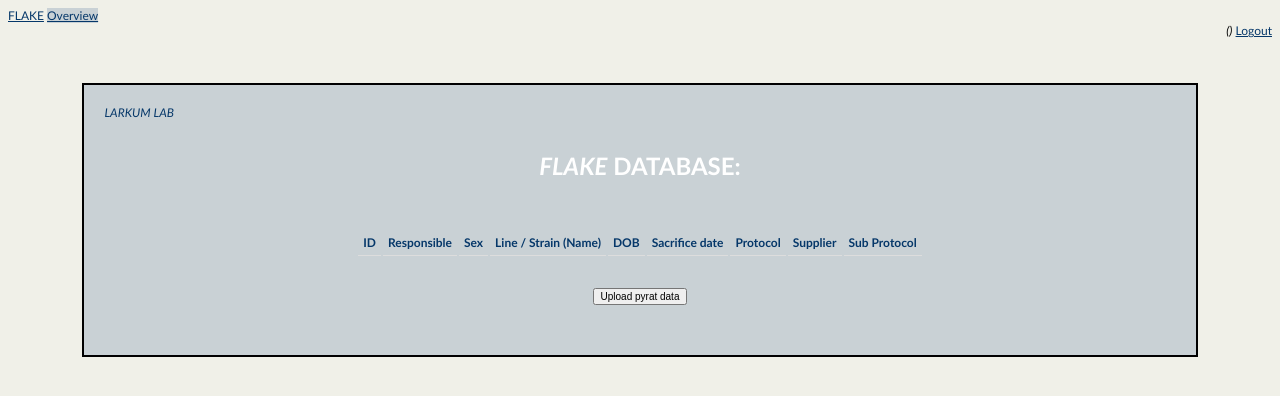
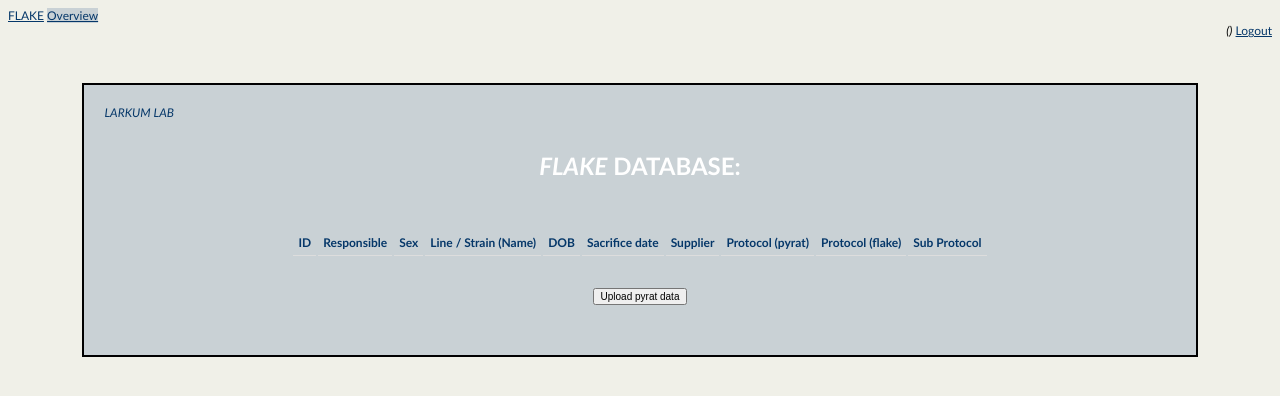
Before and after one commit to georgbuechner/flake, a Flask app: template src/templates/overview.html in a window 1280 px wide. Shown: the top 396 px of the page. Run offline with Flask 3, Linux system fonts and the light colour scheme; the template is opened without the code that fills it, so the values that code supplies are empty; parts of the project's set-up code (start-up, migrations or seed data) failed here and were passed over.

Commit message:
Fixes #65 -
Adds selecting protocol differing from protocol set in pyrat (due to unkown protocol at time
of booking and since protocols cannot be changed within pyrat, once animal has been sacrifced).

```diff
--- a/src/app.py
+++ b/src/app.py
@@ -34,6 +34,8 @@ with app.app_context():
     # Create tables
     # drop("general", General)
     db.create_all()
+    # drop("animal_data", AnimalData)
+    # drop_all(EXPERIMENT_TABLES)
 
 @login_manager.user_loader
 def user_loader(user_id):
@@ -359,6 +361,22 @@ def update_animal_subprotocol():
     txt, status = dmanager.set_subprotocol(animal_id, subprotocol, force)
     return txt, status
 
+@app.route("/update/animal_data/protocol", methods=["POST"])
+@login_required
+def update_animal_protocol():
+    """! Updates the subprotocol of an animal and initializes experiment-data.
+
+    @param subprotocol  the new subprotocol
+
+    @return error-/ success-message and status code.
+    """
+    subprotocol = request.form.get("protocol")
+    animal_id = request.form.get("animal_id")
+    force = request.form.get("force") == "true"
+    txt, status = dmanager.set_protocol(animal_id, subprotocol, force)
+    return txt, status
+
+
 @app.route("/update/animal_data/dates/<animal_id>/<autofill>", methods=["POST"])
 @login_required
 def update_dates(animal_id: str, autofill: bool):
--- a/src/data_manager/tables.py
+++ b/src/data_manager/tables.py
@@ -62,8 +62,9 @@ class AnimalData(db.Model):
         self.dob = data["dob"]
         self.death_date = str(data["death_date"])
         self.user = data["user"]
-        self.protocol = data["protocol"]
-        self.protocol_escaped = data["protocol_escaped"]
+        self.protocol_pyrat = data["protocol_pyrat"]
+        self.protocol = data["protocol"] if "protocol" in data else "---"
+        self.protocol_escaped = data["protocol_escaped"] if "protocol_escaped" in data else "---"
         self.supplier = data["supplier"]
         self.subprotocol = "---"
         self.stored = False
@@ -74,8 +75,9 @@ class AnimalData(db.Model):
         self.dob = data["dob"]
         self.death_date = str(data["death_date"])
         self.user = data["user"]
-        self.protocol = data["protocol"]
-        self.protocol_escaped = data["protocol_escaped"]
+        self.protocol_pyrat = data["protocol_pyrat"]
+        self.protocol = data["protocol"] if "protocol" in data else "---"
+        self.protocol_escaped = data["protocol_escaped"] if "protocol_escaped" in data else "---"
         self.supplier = data["supplier"]
 
 class Note(db.Model):
--- a/src/static/js/general.js
+++ b/src/static/js/general.js
@@ -96,6 +96,37 @@ async function UpdateSubprotocol(subprotocol, animal_id, force) {
   }
 }
 
+async function UpdateProtocol(protocol, animal_id, force) {
+  console.log(subprotocol, animal_id, force);
+  let formData = new FormData();
+  // Add extracted data to form.
+  formData.append("protocol", protocol);
+  formData.append("animal_id", animal_id);
+  formData.append("force", force);
+  // Send request to server:
+  try {
+    // Send request:
+    let r = await fetch('/update/animal_data/protocol', {method: "POST", body: formData});
+    // Handle response:
+    if (r.status === 200) {
+      window.location=window.location;
+    }
+    if (r.status === 409) {
+      let response_text = await r.text()
+      var dialog = document.getElementById("confirm_modal");
+      document.getElementById("set_subprotocol_msg").innerHTML = response_text;
+      document.getElementById("set_subprotocol_btn").setAttribute("onclick",
+        "UpdateProtocol('"+protocol+"', '"+animal_id+"', true)");
+      dialog.showModal();
+    }
+    else
+      alert("Something went wrong: Error code: " + r.status);
+  } catch(e) {
+    alert("Something went wrong: " + e);
+  }
+}
+
+
 function NotResponsible() {
   alert("You're not responsible for this animal!")
   return false;
--- a/src/templates/overview.html
+++ b/src/templates/overview.html
@@ -27,7 +27,7 @@
 
   </div>
 
-  <dialog id="confirm_modal" style="height: 100px; width: 50%;" category="">
+  <dialog id="confirm_modal" style="height: 150px; width: 50%;" category="">
     <button onclick="Refresh();" style="float: right;">Close</button>
     <br><br>
     <p id="set_subprotocol_msg"></p>
@@ -35,7 +35,7 @@
     <input
        type="submit"
        id="set_subprotocol_btn"
-       value="Yes, change subprotocol and delete experiment data">
+       value="Yes, change (sub-)protocol and delete experiment data">
        <!-- submit is added by javascript -->
     </input>
   </dialog>
--- a/src/templates/overview_table.html
+++ b/src/templates/overview_table.html
@@ -6,8 +6,9 @@
       <th>Line / Strain (Name)</th>
       <th>DOB</th>
       <th>Sacrifice date</th>
-      <th>Protocol</th>
       <th>Supplier</th>
+      <th>Protocol (pyrat)</th>
+      <th>Protocol (flake)</th>
       <th>Sub Protocol</th>
     </tr>
     {% for entry in animal_data %}
@@ -18,8 +19,21 @@
         <td>{{entry.line}}</td>
         <td>{{entry.dob}}</td>
         <td>{{entry.death_date}}</td>
-        <td>{{entry.protocol}}</td>
         <td>{{entry.supplier}}</td>
+        <td>{{entry.protocol_pyrat}}</td>
+        <td>
+          <select
+            id="protocol_flake" autocomplete="off"
+            onchange="UpdateProtocol(this.value, this.parentNode.parentNode.children[0].innerHTML, false)"
+          >
+            <option value="---">---</option>
+            {% for protocol in protocols.keys() %}
+            <option
+                value="{{protocol}}" {%- if protocol==entry.protocol -%}selected{%- endif -%}
+            >{{protocol}}</option>
+            {% endfor %}
+          </select>
+        </td>
         <td>
           {% if animal_id %}
             {{entry.subprotocol}}
@@ -31,8 +45,8 @@
               <option value="---" selected>---</option>
               {% for sub in protocols[entry.protocol] %}
                 <option
-                  value="{{sub}}" {%- if sub == entry.subprotocol -%}selected{%- endif -%}>{{sub}}
-                </option>
+                  value="{{sub}}" {%- if sub == entry.subprotocol -%}selected{%- endif -%}
+                >{{sub}}</option>
               {% endfor %}
             </select>
           {% endif %}
```
Also changed, not shown: src/data_manager/dmanager.py (+20 -4 lines).
